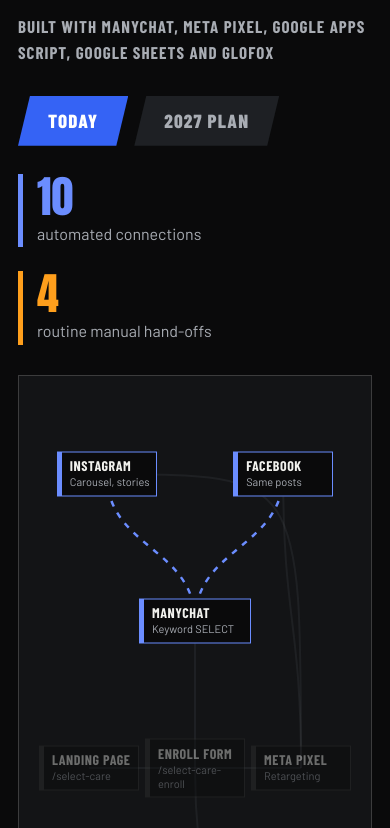
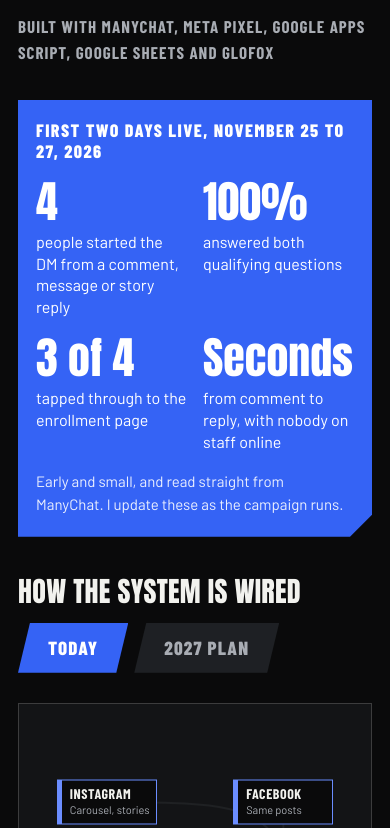
Before and after one commit to guamcaleb/caleb_portfolio, a plain HTML site: page select-care-funnel.html in a window 390 px wide. Shown: the part 617-1445 px from the top of the page. Drawn offline with Linux system fonts and the light colour scheme.

Commit message:
Add files via upload

```diff
--- a/select-care-funnel.html
+++ b/select-care-funnel.html
@@ -39,7 +39,16 @@
 .fx h2{font-size:clamp(34px,4.4vw,58px);line-height:1;}
 .fx-lede{max-width:46em;font-size:clamp(18px,1.5vw,21px);color:#D9D9D4;margin:22px 0 0;}
 .fx-built{margin:16px 0 0;font-family:var(--cond);font-weight:700;font-size:17px;letter-spacing:.06em;text-transform:uppercase;color:var(--grey);}
-.fx-mode{display:flex;gap:6px;margin-top:30px;flex-wrap:wrap;}
+.fx-mode{display:flex;gap:6px;margin-top:18px;flex-wrap:wrap;}
+.fx-results{margin-top:34px;background:var(--hot);color:var(--on-hot);padding:clamp(20px,3vw,32px) clamp(18px,3vw,34px);clip-path:polygon(0 0,100% 0,100% calc(100% - 22px),calc(100% - 22px) 100%,0 100%);}
+.fx-rlabel{margin:0 0 16px;font:800 18px/1.2 var(--cond);letter-spacing:.08em;text-transform:uppercase;}
+.fx-rgrid{display:grid;grid-template-columns:repeat(4,minmax(0,1fr));gap:18px clamp(16px,3vw,36px);}
+.fx-rgrid b{display:block;font:400 clamp(44px,5.4vw,72px)/1 var(--disp);}
+.fx-rgrid span{display:block;margin-top:8px;font-size:16px;line-height:1.35;}
+.fx-rnote{margin:18px 0 0;font-size:15px;opacity:.9;}
+.fx-sys{margin-top:clamp(40px,5vw,60px);font-size:clamp(28px,3.2vw,42px) !important;}
+@media(max-width:800px){.fx-rgrid{grid-template-columns:repeat(2,minmax(0,1fr));}}
+
 .fx-mode button{font-family:var(--cond);font-weight:800;font-size:19px;text-transform:uppercase;letter-spacing:.06em;line-height:1;padding:15px 30px;min-height:50px;border:0;background:var(--iron);color:var(--grey);clip-path:polygon(12px 0,100% 0,calc(100% - 12px) 100%,0 100%);}
 .fx-mode button:hover{color:var(--chalk);}
 .fx-mode button[aria-pressed=true]{background:var(--hot);color:var(--on-hot);}
@@ -196,7 +205,7 @@
  .fx-node small{font-size:11px;}
  .fx-node.hub{width:112px;}
  .fx-screen{height:540px;}
- .fx-flowhero{min-width:900px;}
+ .fx-flowhero{min-width:1100px;}
  .fx-film{grid-template-rows:auto;}
  .fx-slide.tall{grid-row:auto;}
  .fx-slide.wide{width:300px;}
@@ -230,13 +239,20 @@
     <h1>From Instagram comment to enrolled member</h1>
     <p class="fx-lede">I designed and built this funnel for Unified, the gym I own in Guam. A comment on a post starts a ManyChat conversation. The conversation sends people to an enrollment page on our site, and every submission lands with the team. Tap through the six steps to see what each tool does and where a person still has to step in.</p>
     <p class="fx-built">Built with ManyChat, Meta Pixel, Google Apps Script, Google Sheets and Glofox</p>
+    <div class="fx-results">
+      <p class="fx-rlabel">First two days live, November 25 to 27, 2026</p>
+      <div class="fx-rgrid">
+        <div><b>4</b><span>people started the DM from a comment, message or story reply</span></div>
+        <div><b>100%</b><span>answered both qualifying questions</span></div>
+        <div><b>3 of 4</b><span>tapped through to the enrollment page</span></div>
+        <div><b>Seconds</b><span>from comment to reply, with nobody on staff online</span></div>
+      </div>
+      <p class="fx-rnote">Early and small, and read straight from ManyChat. I update these as the campaign runs.</p>
+    </div>
+    <h2 class="fx-sys">How the system is wired</h2>
     <div class="fx-mode" role="group" aria-label="View">
       <button id="m-now" type="button" aria-pressed="true">Today</button>
       <button id="m-27" type="button" aria-pressed="false">2027 plan</button>
-    </div>
-    <div class="fx-counter">
-      <div class="a"><b id="c-auto">0</b><span>automated connections</span></div>
-      <div class="m"><b id="c-man">0</b><span>routine manual hand-offs</span></div>
     </div>
     <div class="fx-mapbox">
       <div class="fx-map" id="map"><svg id="wires" aria-hidden="true"></svg></div>
@@ -258,9 +274,9 @@
   <section class="fx-sec" id="real-flow">
     <p class="fx-tag">The real thing</p>
     <h2>Inside the live ManyChat flow</h2>
-    <p class="fx-lede">This is the automation called "SELECT Care Enrollment," captured from the ManyChat builder on November 27, 2026. Every message, branch, delay and tag below is the real one. The counters read zero in these captures, so read them as the build, not as results. Swipe through the pieces.</p>
-    <div class="fx-pan" tabindex="0" role="group" aria-label="The full flow, scroll sideways on a small screen"><img class="fx-flowhero" src="images/funnel/panorama.jpg" width="1100" height="555" alt="The full SELECT Care Enrollment automation in the ManyChat flow builder, showing the plan branch, the experience branch, the content cards and the delay logic" loading="lazy"></div>
-    <p class="fx-small">Live in the Unified ManyChat account, captured November 27, 2026.</p>
+    <p class="fx-lede">This is the automation called "SELECT Care Enrollment" as it runs in ManyChat. Every message, branch, delay and tag below is the real one, and the counts on each step are live numbers from the first two days. Swipe through the pieces underneath.</p>
+    <div class="fx-pan" tabindex="0" role="group" aria-label="The full flow, scroll sideways on a small screen"><img class="fx-flowhero" src="images/funnel/panorama-live.jpg" width="1580" height="540" alt="The full SELECT Care Enrollment automation in the ManyChat flow builder, showing the plan branch, the experience branch, the content cards and the delay logic" loading="lazy"></div>
+    <p class="fx-small">Live in the Unified ManyChat account, captured November 27, 2026. The close-ups below were taken at launch, before the first sends, so their counters read zero.</p>
     <div class="fx-flegend">
       <span><i class="branch"></i>Branch logic: routes the conversation</span>
       <span><i class="content"></i>Content lever: a photo or PDF I can swap any time</span>
@@ -403,9 +419,6 @@ function draw(){
   var on=s.edges.indexOf(key(e))>-1;
   return '<path class="fx-edge '+e.t+(on?' on':' dimmed')+'" d="'+d+'"/>';}).join('');
  N.forEach(function(n){var el=$('n-'+n.id),on=s.nodes.indexOf(n.id)>-1;el.classList.toggle('on',on);el.classList.toggle('off',!on);});
- $('c-auto').textContent=E.filter(live).filter(function(e){return e.t==='auto';}).length;
- var man=0;S.forEach(function(s2){if(mode==='now')s2.now.forEach(function(x){if(x[0]==='m')man++;});});
- $('c-man').textContent=man;
 }
 if(window.ResizeObserver){new ResizeObserver(place).observe(map);}else{window.addEventListener('resize',place);}
 
```
